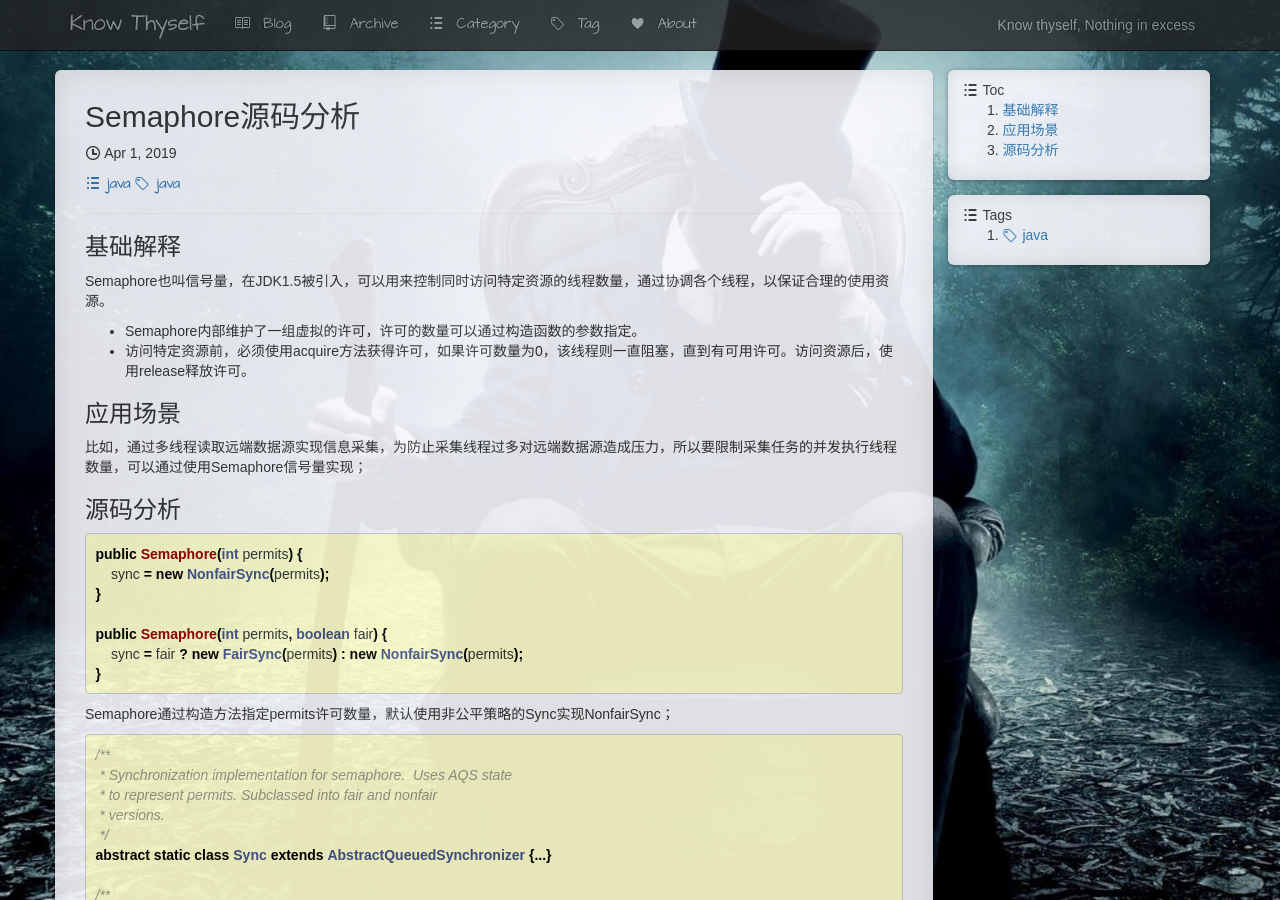
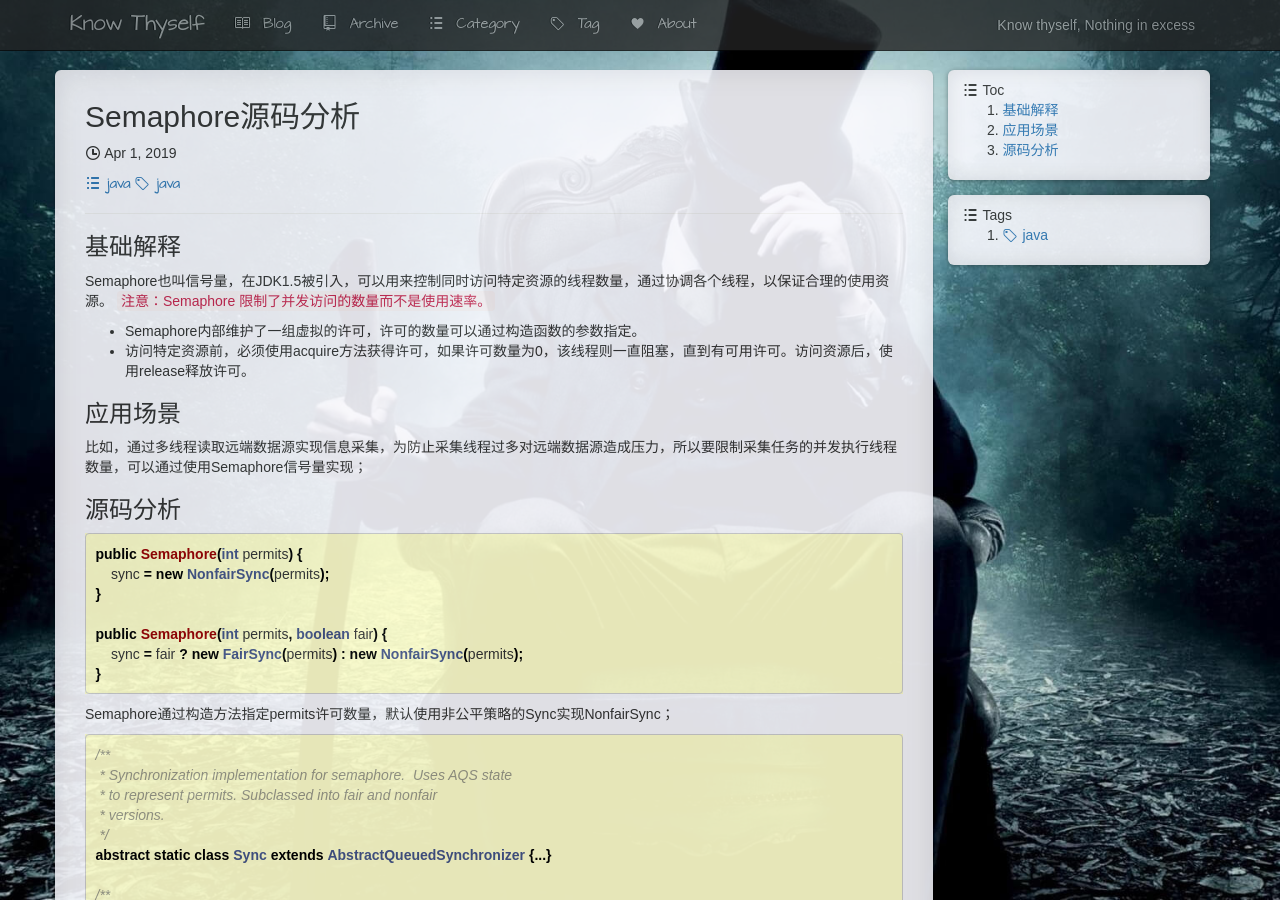
Before and after one commit to liushoukai/liushoukai.github.io, a Jekyll site: the page built from _posts/2019-04-01-semaphore-source-analysis.md, in a window 1280 px wide and 900 px high. Built offline with Jekyll 4.4.1, drawn with Linux system fonts in a browser that asks for light colours.

Commit message:
Updated posts

```diff
--- a/_posts/2019-04-01-semaphore-source-analysis.md
+++ b/_posts/2019-04-01-semaphore-source-analysis.md
@@ -7,6 +7,7 @@ tags: java
 
 ### 基础解释
 Semaphore也叫信号量，在JDK1.5被引入，可以用来控制同时访问特定资源的线程数量，通过协调各个线程，以保证合理的使用资源。
+`注意：Semaphore 限制了并发访问的数量而不是使用速率。`
 - Semaphore内部维护了一组虚拟的许可，许可的数量可以通过构造函数的参数指定。
 - 访问特定资源前，必须使用acquire方法获得许可，如果许可数量为0，该线程则一直阻塞，直到有可用许可。访问资源后，使用release释放许可。
 
```
